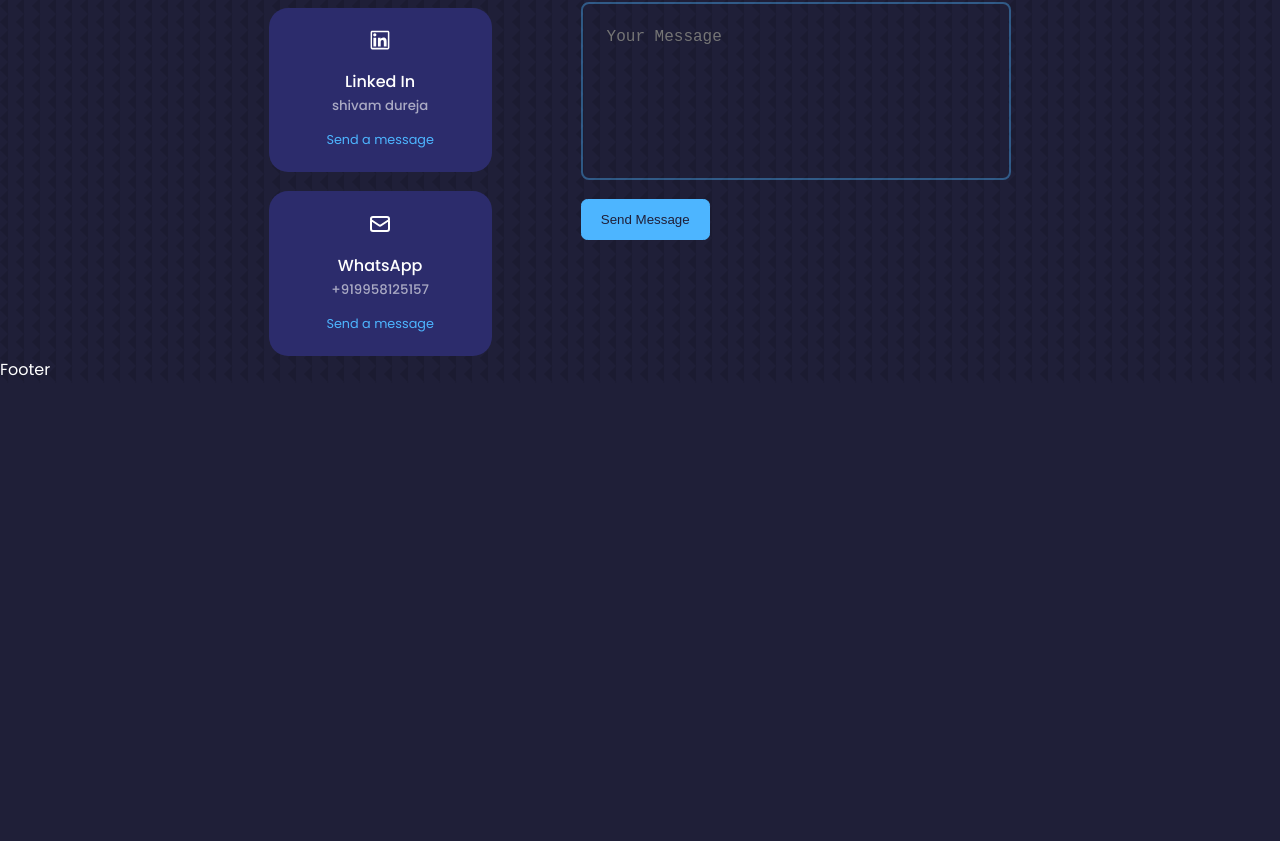
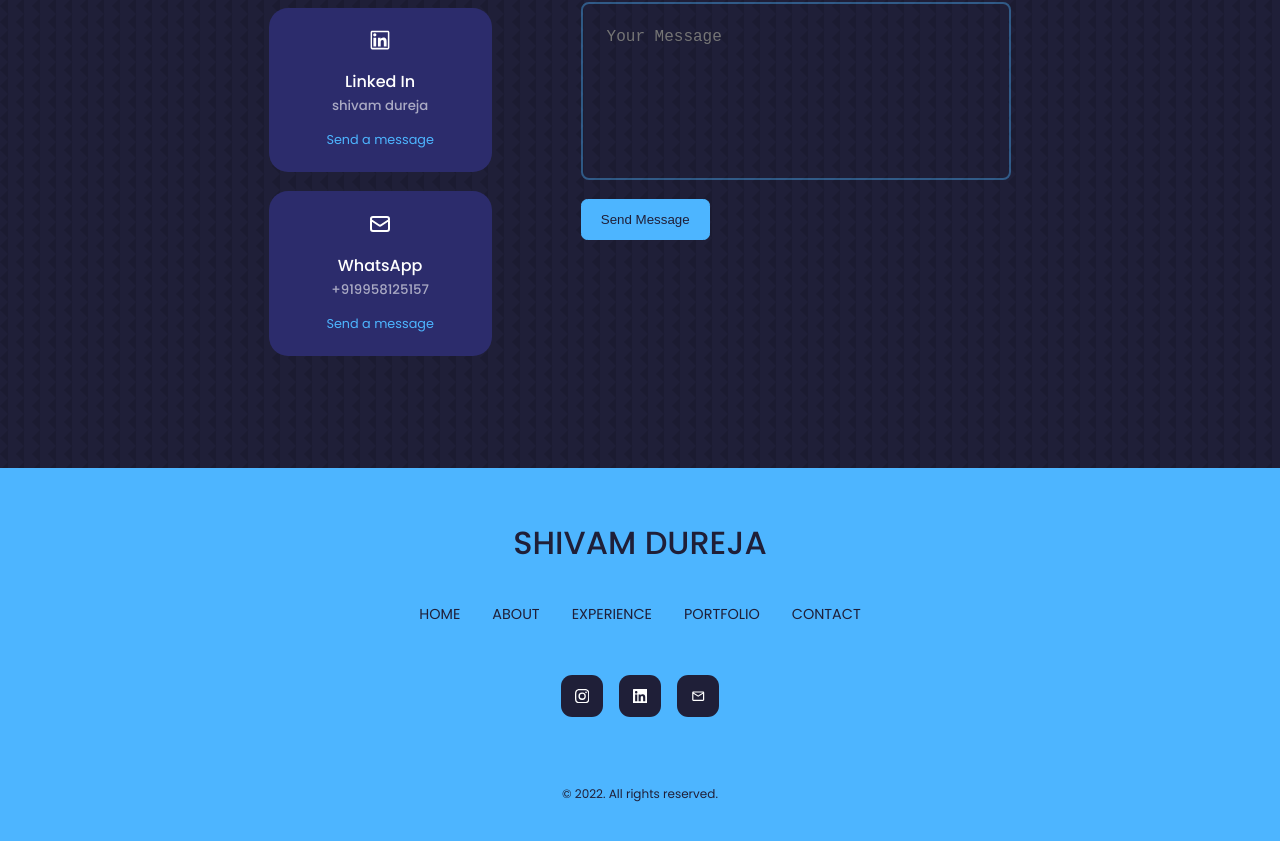
Before and after one commit to ShivamDureja/React-Portfolio-Website, a React (Create React App) app: page / in a window 1280 px wide. Shown: the part 3762-4603 px from the top of the page. Before the commit the page ends 4145 px from the top, so only its background shows below. Built offline with nearby package versions, Linux system fonts and the light colour scheme.

Commit message:
footer section added

```diff
--- a/src/Components/Footer/Footer.jsx
+++ b/src/Components/Footer/Footer.jsx
@@ -1,9 +1,30 @@
 import React from 'react'
 import './footer.css'
+import {GrLinkedin} from 'react-icons/gr'
+import {BsInstagram} from 'react-icons/bs'
+import {MdOutlineEmail} from 'react-icons/md'
 
 const Footer = () => {
   return (
-    <div>Footer</div>
+    <footer>
+        <a href="#" className='footer__logo'>SHIVAM DUREJA</a>
+        <ul className='permalinks'>
+          <li><a href="#">HOME</a></li>
+          <li><a href="#about">ABOUT</a></li>
+          <li><a href="#exp">EXPERIENCE</a></li>
+          <li><a href="#portfolio">PORTFOLIO</a></li>
+          <li><a href="#contact">CONTACT</a></li>
+        </ul>
+        <div className="footer__socials">
+          <a href="https://www.instagram.com/_shivam_dureja/?hl=en" target='_blank'><BsInstagram/></a>
+          <a href="https://www.linkedin.com/in/shivam-dureja-3ba2b1198/" target='_blank'><GrLinkedin/></a>
+          <a href="https://mail.google.com/mail/u/0/#inbox?compose=new" target='_blank'><MdOutlineEmail/></a>
+        </div>
+
+        <div className="footer__copyright">
+            <small>&copy; 2022. All rights reserved. </small>
+        </div>
+    </footer>
   )
 }
 
--- a/src/Components/Footer/footer.css
+++ b/src/Components/Footer/footer.css
@@ -0,0 +1,70 @@
+footer{
+    background: var(--color-primary);
+    padding: 3rem 0 ;
+    text-align: center;
+    font-size: 0.9rem;
+    margin-top: 7rem;
+}
+
+footer a{
+    color: var(--color-bg);
+}
+
+.footer__logo {
+    font-size: 2rem;
+    font-weight: 500;
+    margin-bottom: 2rem;
+    display: inline-block;
+
+}
+
+.permalinks{
+    display: flex;
+    flex-wrap: wrap;
+    justify-content: center;
+    gap: 2rem;
+    margin: 0 auto 3rem;
+}
+
+
+.footer__socials{
+    display: flex;
+    justify-content: center;
+    gap: 1rem;
+    margin-bottom: 4rem;
+
+}
+
+.footer__socials a{
+    background: var(--color-bg);
+    color: var(--color-white);
+    padding: 0.8rem;
+    border-radius: 0.7rem;
+    display: flex;
+    border: 1px solid transparent;
+}
+
+
+.footer__socials a:hover{
+    background: transparent;
+    color: var(--color-bg);
+    border-color: var(--color-bg);
+
+}
+
+.footer__copyright{
+    margin-bottom: 4rem;
+    color: var(--color-bg);
+
+}
+
+
+@media screen and (max-width: 600px){
+    .permalinks{
+        flex-direction: column;
+        gap: 1.5rem;
+    }
+    .footer__socials{
+        margin: 2.6rem;
+    }
+}
```
